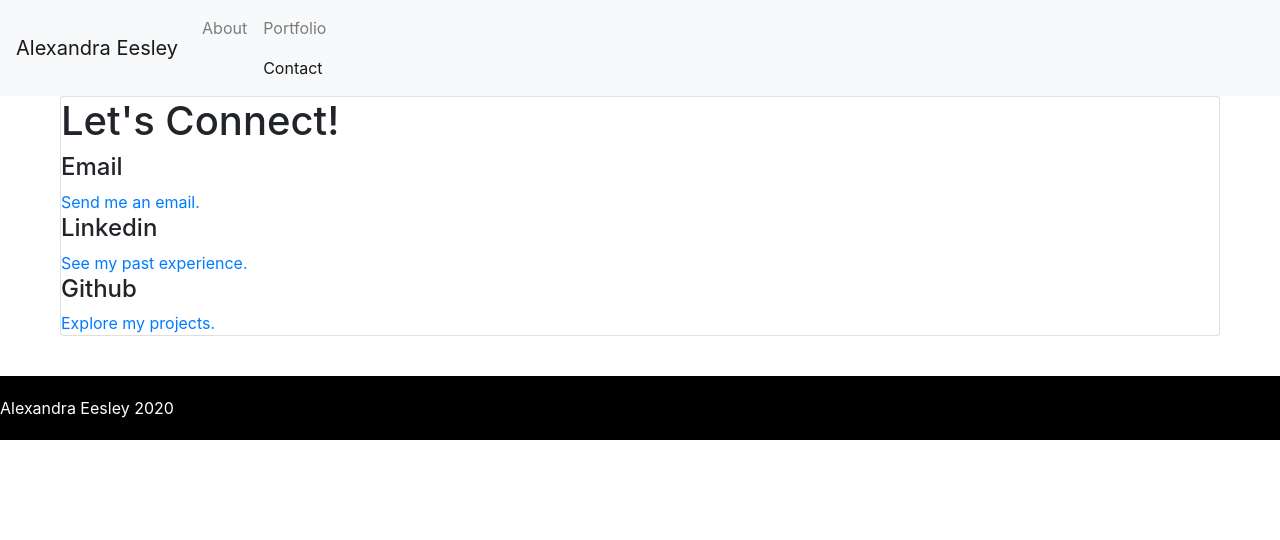
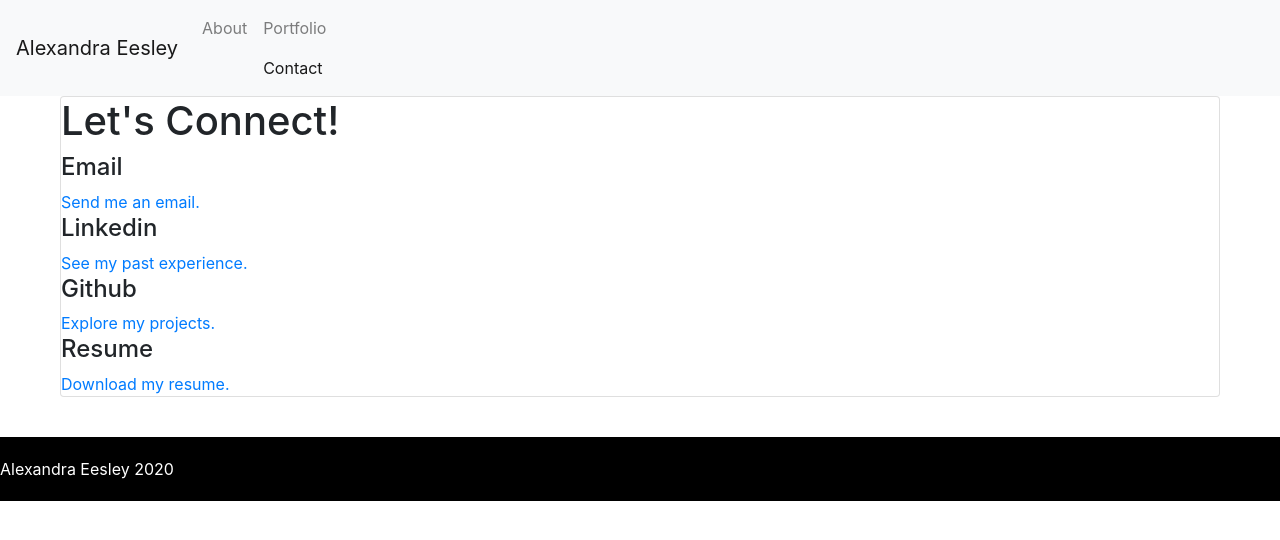
Before and after one commit to aeesley/react-portfolio, a React (Create React App) app in the folder client/: page /contact in a window 1280 px wide. Shown: the top 540 px of the page. Built offline with nearby package versions, Linux system fonts and the light colour scheme.

Commit message:
added download resume linik

```diff
--- a/client/src/pages/Contact/index.js
+++ b/client/src/pages/Contact/index.js
@@ -11,6 +11,8 @@ function Contact(props) {
       <a href="https://www.linkedin.com/in/alexandra-eesley-0998a81a/" target="_blank">See my past experience.</a>
       <h4>Github</h4>
       <a href="https://github.com/aeesley" target="_blank">Explore my projects.</a>
+      <h4>Resume</h4>
+      <a href="./alexandra-eesley_resume2020.pdf" download="alexandra-eesley_resume2020" target="_blank">Download my resume.</a>
     </div>
 
   );
```
Also changed, not shown: 1 other file (tests, documents, lock files or other folders).
